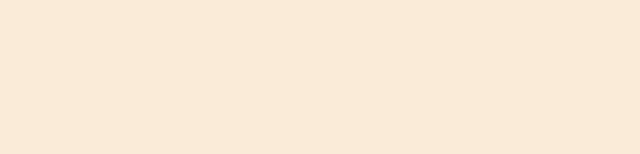
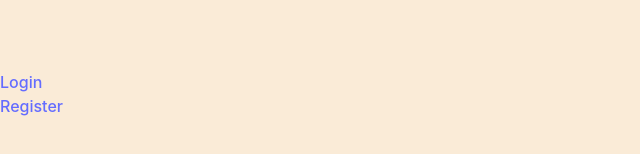
Before and after one commit to nagaokakid/brainstorm, a React (Vite) app in the folder UI/: page / in a window 1280 px wide. Shown: the part 306-460 px from the top of the page, without its empty margins (0-640 px from the left). Built offline with nearby package versions, Linux system fonts and the light colour scheme.

Commit message:
changed the coding style

```diff
--- a/UI/src/App.jsx
+++ b/UI/src/App.jsx
@@ -3,7 +3,8 @@ import reactLogo from './assets/react.svg'
 import viteLogo from '/vite.svg'
 import './App.css'
 
-function App() {
+function App()
+{
   const [count, setCount] = useState(0)
 
   return (
--- a/UI/src/components/logRes.jsx
+++ b/UI/src/components/logRes.jsx
@@ -1,11 +1,38 @@
+import { useState } from 'react';
 
-function logRes() {
+function LogRes()
+{
 
+    const [justifyActive, setJustifyActive] = useState('tab1');
+
+    const handleJustifyClick = (value) => {
+        if (value === justifyActive) {
+            return;
+        }
+
+        setJustifyActive(value);
+    };
 
     return (
         <>
+            <div className="logResContainer">
+                <div className="selectionSection">
+                    <ul>
+                        <li>
+                            <a className="loginBtn" onClick={() => handleJustifyClick('tab1')} active={justifyActive === 'tab1'}>
+                                Login
+                            </a>
+                        </li>
+                        <li>
+                            <a className="resgisterBtn" onClick={() => handleJustifyClick('tab2')} active={justifyActive === 'tab2'}>
+                                Register
+                            </a>
+                        </li>
+                    </ul>
+                </div>
+            </div>
         </>
-    );
+    )
 }
 
-export default logRes
+export default LogRes
--- a/UI/src/pages/loginPage.jsx
+++ b/UI/src/pages/loginPage.jsx
@@ -1,7 +1,8 @@
-import "../styles/loginPage.css"
-import LogRes from "../components/logRes"
+import "../styles/LoginPage.css"
+import LogRes from "../components/LogRes"
 
-function loginPage() {
+function LoginPage()
+{
     return (
         <>
             <div className="pageContainer">
@@ -16,4 +17,4 @@ function loginPage() {
     )
 }
 
-export default loginPage
+export default LoginPage
```
Also changed, not shown: UI/src/styles/loginPage.css (+8 -4 lines).
